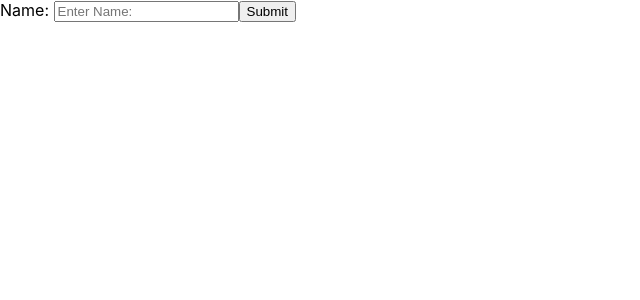
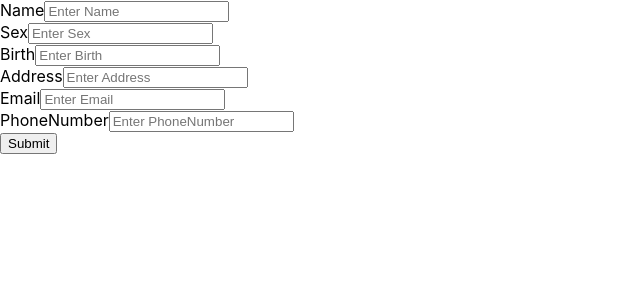
Before and after one commit to nthGH1030/CV-generator, a React (Create React App) app: page / in a window 1280 px wide. Shown: the top 300 px of the page, without its empty margins (0-640 px from the left). Built offline with nearby package versions, Linux system fonts and the light colour scheme.

Commit message:
use object entries to generate all the profileinfo as input field

```diff
--- a/src/components/Background.js
+++ b/src/components/Background.js
@@ -10,20 +10,33 @@ import {useState, useEffect} from 'react'
 */
 
 export default function Background() {
-    const [inputValues, setInputValues] = useState({Name: '', Sex: '', Email: '', Address: ''});
+    const [inputValues, setInputValues] = useState({
+        Name: '',
+        Sex: '',
+        Birth: '',
+        Address: '',
+        Email: '',
+        PhoneNumber: ''
+    });
     //const [isEditing, setEditing] = useState(true);
+
     const handlesubmit = () => {
         console.log(inputValues);
     }
 
     return(
         <>
-        <ProfileInfo
-            label = "Name: "
-            value = {inputValues['Name']}
-            onChange = {(e) => setInputValues({...inputValues, 'Name': e.target.value})}
+        {Object.entries(inputValues).map(([key, value]) => (
+            <ProfileInfo
+                key = {key}
+                label = {key}
+                value = {value}
+                onChange = {(e) => setInputValues({...inputValues, [key]: e.target.value})}
 
-        />
+            />
+
+
+        ))}
 
 
         <ProfilePic
@@ -68,7 +81,7 @@ function SubmitBtn({text, handlesubmit}) {
 }
 
 
-function ProfileInfo({label, type, value, onChange}) {
+function ProfileInfo({label,type, value, onChange}) {
     return(
         <>
         {label}
@@ -78,6 +91,7 @@ function ProfileInfo({label, type, value, onChange}) {
             onChange = {onChange}
             placeholder = {`Enter ${label}`}
         />
+        <br />
         </>
     )
 }
```
